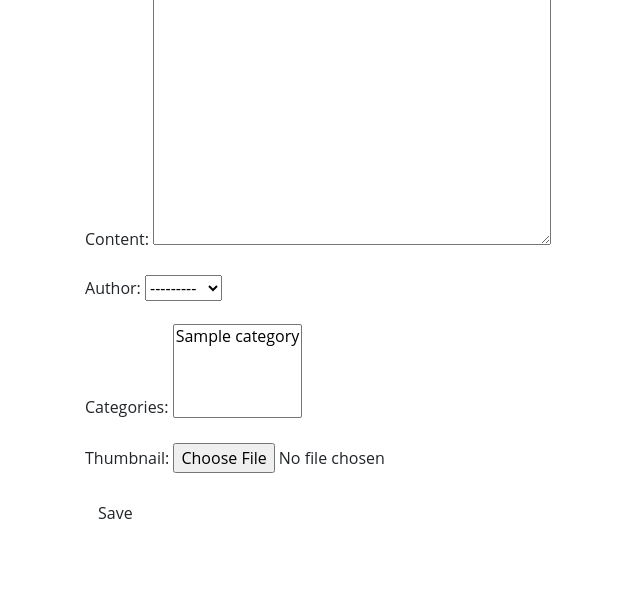
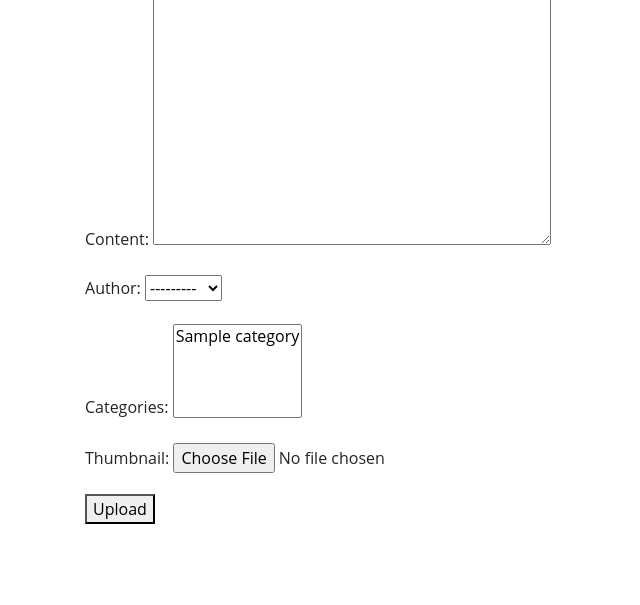
Before and after one commit to bluaries/TELLING, a Django app: template TELLING/templates/create_story.html in a window 1280 px wide. Shown: the part 125-730 px from the top of the page, without its empty margins (0-640 px from the left). Run offline with Django 3.2, Linux system fonts and the light colour scheme; the template is opened without the code that fills it: values that come from a table or form of the project are taken from there, others are empty; tables that the repository leaves empty hold one stand-in row (values such as "Sample post"); some libraries are stand-ins or nearby versions.

Commit message:
edit form method

```diff
--- a/TELLING/templates/create_story.html
+++ b/TELLING/templates/create_story.html
@@ -2,8 +2,10 @@
 
 {% block content %}
     <h2>Create new story</h2>
-    <form method="POST" class="story-form">{% csrf_token %}
-        {{ form.as_p }}
-        <button type="submit" class="save btn btn-default">Save</button>
+    <form method="post" enctype="multipart/form-data">
+        {% csrf_token %}
+        {{ story_form.as_p }}
+        <button type="submit">Upload</button>
     </form>
+
 {% endblock %}
```
